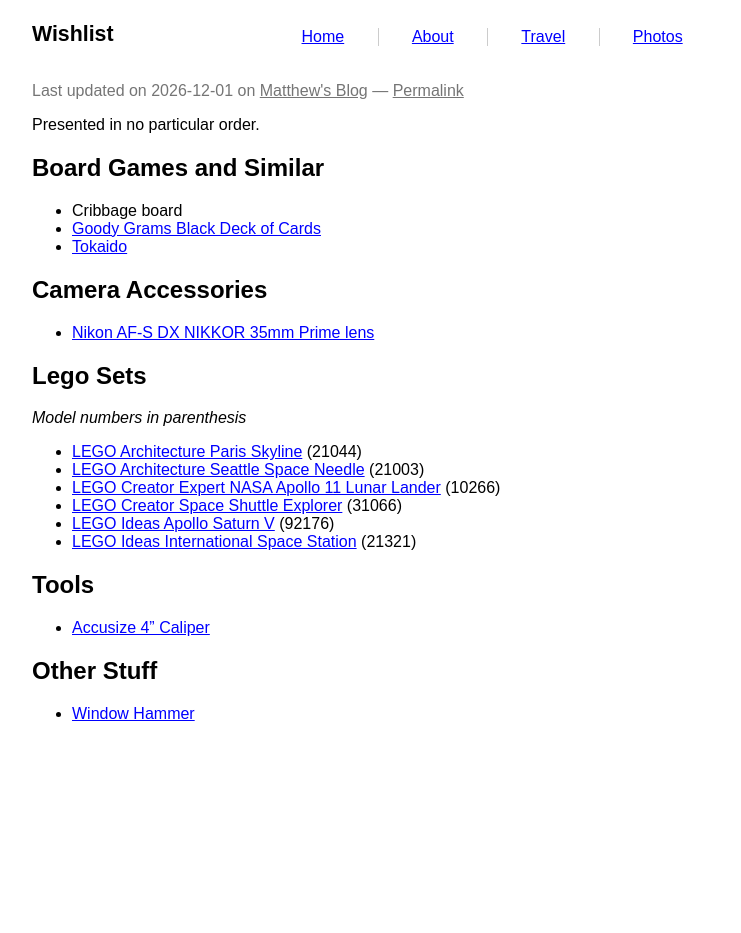
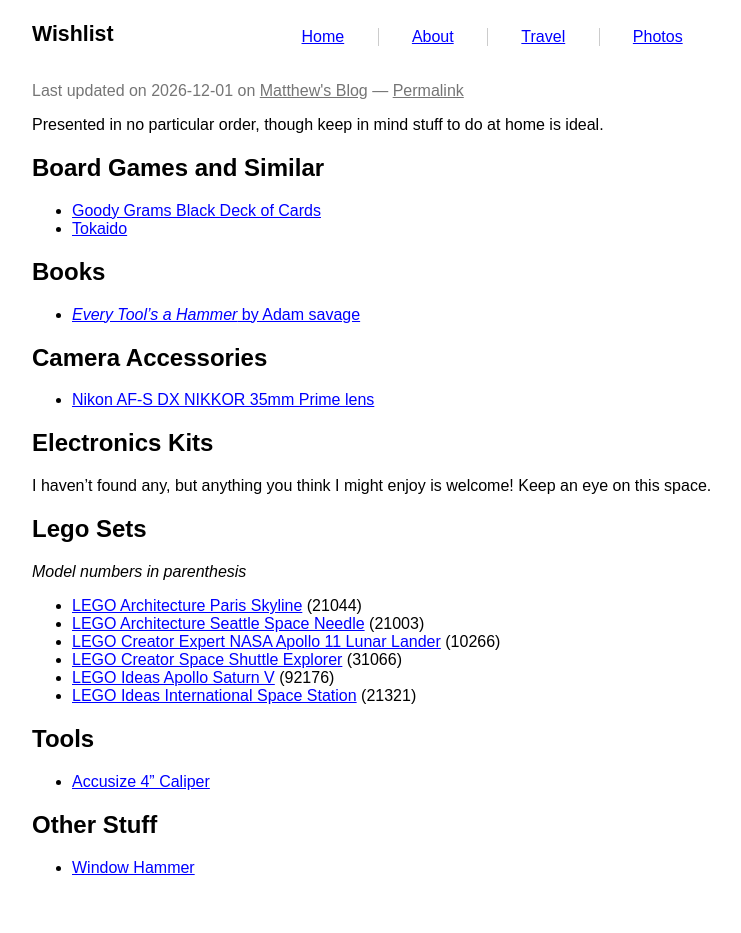
Before and after one commit to prplecake/jrgnsn.net, a Jekyll site: the page built from wishlist.md, in a window 1280 px wide. Shown: the whole page, without its empty margins (258-999 px from the left). Built offline with Jekyll 4.4.1, drawn with Linux system fonts in a browser that asks for light colours; before the commit the page ends 900 px from its top, so only the background shows below that.

Commit message:
Update wishlist

```diff
--- a/wishlist.md
+++ b/wishlist.md
@@ -5,15 +5,22 @@
 enableMenu: false
 ---
 
-Presented in no particular order.
+Presented in no particular order, though keep in mind stuff to do at
+home is ideal.
 
 ## Board Games and Similar
-* Cribbage board
 * [Goody Grams Black Deck of Cards](https://www.amazon.com/dp/B004A9115U)
 * [Tokaido](https://www.amazon.com/dp/B0757QD8FY)
 
+## Books
+* [*Every Tool's a Hammer* by Adam savage](https://www.amazon.com/Every-Tools-Hammer-Life-What/dp/1982113472)
+
 ## Camera Accessories
 * [Nikon AF-S DX NIKKOR 35mm Prime lens](https://www.amazon.com/dp/B001S2PPT0)
+
+## Electronics Kits
+I haven't found any, but anything you think I might enjoy is welcome!
+Keep an eye on this space.
 
 ## Lego Sets
 *Model numbers in parenthesis*
```
